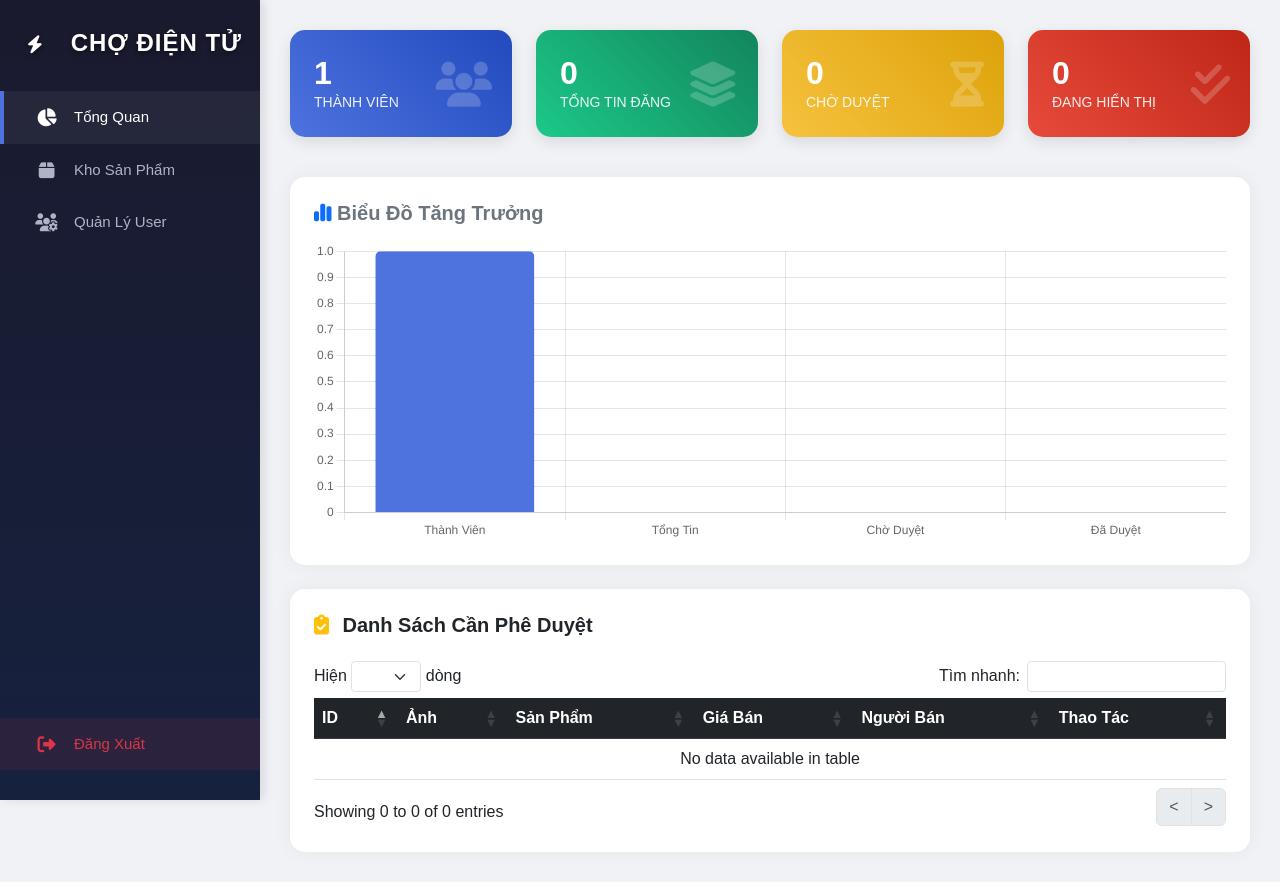
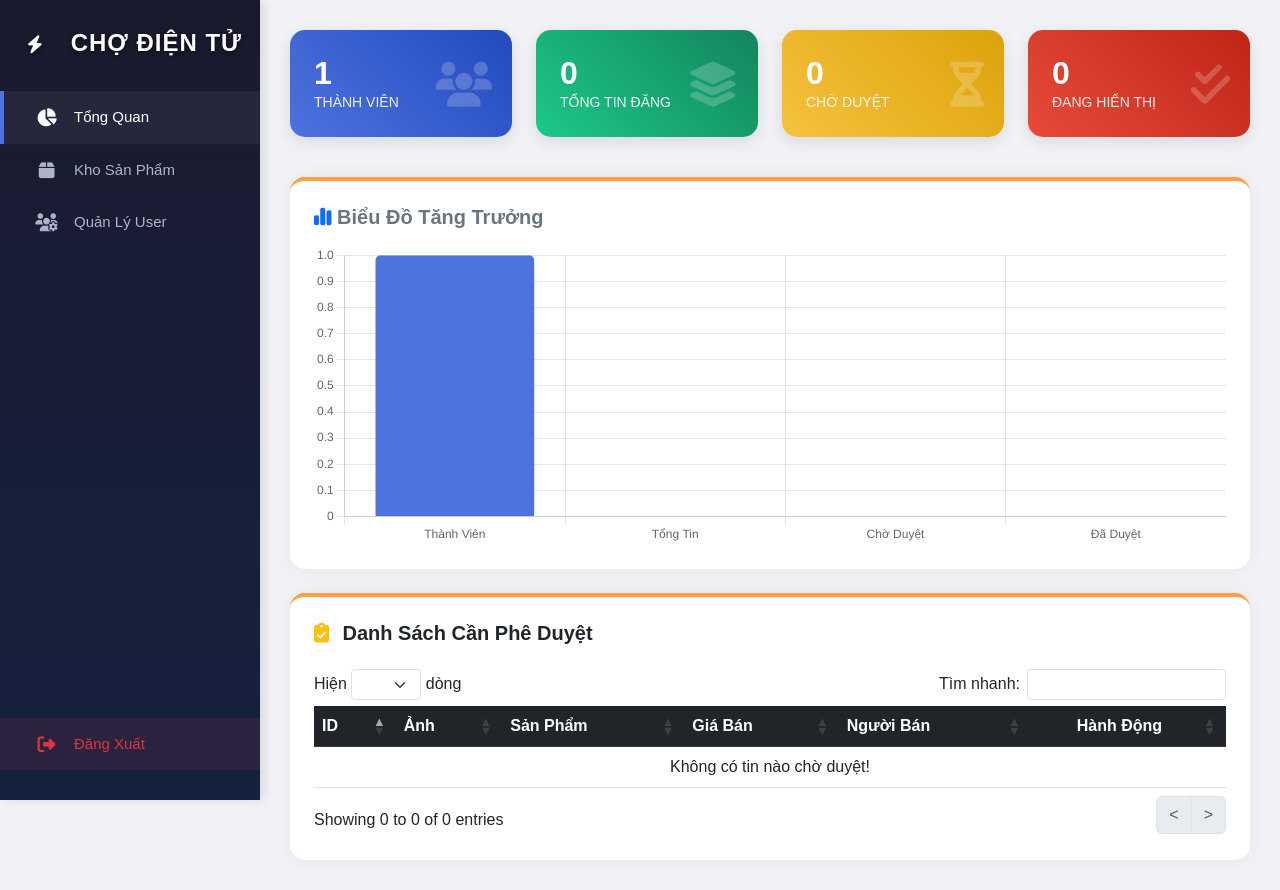
Before and after one commit to ThucTapChuyenNganh2025/DoAn_ThucTapChuyenNganh, a PHP site: page /admin/admin_duyettin.php in a window 1280 px wide. Run offline with PHP 8.4, Linux system fonts and the light colour scheme; the visitor is signed in with stand-in values (Sample User, id 1); data that the repository does not hold is empty; some libraries are stand-ins or nearby versions.

Commit message:
Luu tam file admin_duyettin truoc khi pull

```diff
--- a/admin/admin_duyettin.php
+++ b/admin/admin_duyettin.php
@@ -10,7 +10,7 @@ if (!isset($_SESSION['admin_id'])) {
 <head>
     <meta charset="UTF-8">
     <meta name="viewport" content="width=device-width, initial-scale=1.0">
-    <title>Admin Dashboard - Trang Chủ</title>
+    <title>Admin Dashboard - Duyệt Tin</title>
 
     <link href="https://cdn.jsdelivr.net/npm/bootstrap@5.3.0/dist/css/bootstrap.min.css" rel="stylesheet">
     <link rel="stylesheet" href="https://cdnjs.cloudflare.com/ajax/libs/font-awesome/6.4.0/css/all.min.css">
@@ -21,7 +21,7 @@ if (!isset($_SESSION['admin_id'])) {
     <style>
         body { background-color: #f0f2f5; font-family: 'Nunito', sans-serif; overflow-x: hidden; }
 
-        /* --- SIDEBAR CHUẨN (Đồng bộ) --- */
+        /* Sidebar Pro */
         .sidebar {
             height: 100vh; width: 260px; position: fixed; top: 0; left: 0;
             background: linear-gradient(180deg, #1a1a2e 0%, #16213e 100%);
@@ -36,18 +36,16 @@ if (!isset($_SESSION['admin_id'])) {
             border-left: 4px solid transparent;
         }
 
-        /* Cố định chiều rộng icon để thẳng hàng */
         .sidebar i { width: 35px; min-width: 35px; text-align: center; margin-right: 10px; font-size: 18px; }
 
         .sidebar a:hover, .sidebar a.active {
             background-color: rgba(255,255,255,0.05); color: #fff; border-left: 4px solid #4e73df;
         }
 
-        /* LOGO THƯƠNG HIỆU CHUẨN */
         .sidebar .brand {
             text-align: center; font-size: 24px; font-weight: 900; margin-bottom: 30px;
             color: #ffffff !important; text-transform: uppercase; letter-spacing: 1px;
-            text-shadow: 0px 2px 4px rgba(0,0,0,0.5); /* Bóng đổ chữ */
+            text-shadow: 0px 2px 4px rgba(0,0,0,0.5);
         }
 
         .logout-btn {
@@ -75,7 +73,11 @@ if (!isset($_SESSION['admin_id'])) {
         .bg-gradient-3 { background: linear-gradient(45deg, #f6c23e, #dda20a); color: #fff; }
         .bg-gradient-4 { background: linear-gradient(45deg, #e74a3b, #be2617); }
 
-        .card-custom { background: white; border: none; border-radius: 15px; box-shadow: 0 0 20px rgba(0,0,0,0.05); overflow: hidden; }
+        .card-custom {
+            background: white; border: none; border-radius: 15px;
+            box-shadow: 0 0 20px rgba(0,0,0,0.05); overflow: hidden;
+            border-top: 4px solid #ff9f43; /* Màu cam cho trang duyệt tin */
+        }
 
         @media (max-width: 768px) {
             .sidebar { left: -260px; }
@@ -187,7 +189,7 @@ if (!isset($_SESSION['admin_id'])) {
                         <th>Sản Phẩm</th>
                         <th>Giá Bán</th>
                         <th>Người Bán</th>
-                        <th>Thao Tác</th>
+                        <th class="text-center">Hành Động</th>
                     </tr>
                 </thead>
                 <tbody>
@@ -208,9 +210,16 @@ if (!isset($_SESSION['admin_id'])) {
                             echo "<td class='fw-bold text-primary'>" . $row["title"] . "</td>";
                             echo "<td class='text-danger fw-bold'>" . number_format($row["price"]) . " đ</td>";
                             echo "<td><div class='d-flex align-items-center'><div class='rounded-circle bg-light d-flex justify-content-center align-items-center me-2' style='width:30px;height:30px;font-weight:bold'>" . substr($row['seller_name'],0,1) . "</div>" . $row["seller_name"] . "</div></td>";
-                            echo "<td>
-                                    <button onclick=\"confirmAction('approve', " . $row['id'] . ")\" class='btn btn-sm btn-success shadow-sm px-3 rounded-pill me-1'><i class='fa-solid fa-check'></i> Duyệt</button>
-                                    <button onclick=\"confirmAction('reject', " . $row['id'] . ")\" class='btn btn-sm btn-danger shadow-sm px-3 rounded-pill'><i class='fa-solid fa-xmark'></i> Xóa</button>
+
+                            // --- CẬP NHẬT NÚT BẤM DUYỆT & TỪ CHỐI TẠI ĐÂY ---
+                            echo "<td class='text-center'>
+                                    <button onclick=\"confirmAction('approve', " . $row['id'] . ")\" class='btn btn-sm btn-success shadow-sm px-3 rounded-pill me-2'>
+                                        <i class='fa-solid fa-check me-1'></i> Duyệt
+                                    </button>
+
+                                    <button onclick=\"confirmAction('reject', " . $row['id'] . ")\" class='btn btn-sm btn-danger shadow-sm px-3 rounded-pill'>
+                                        <i class='fa-solid fa-xmark me-1'></i> Từ chối
+                                    </button>
                                   </td>";
                             echo "</tr>";
                         }
@@ -235,7 +244,7 @@ if (!isset($_SESSION['admin_id'])) {
 
     $(document).ready(function () {
         $('#dataTable').DataTable({
-            language: { search: "Tìm nhanh:", lengthMenu: "Hiện _MENU_ dòng", info: "Trang _PAGE_ / _PAGES_", paginate: { first: "First", last: "Last", next: ">", previous: "<" } },
+            language: { search: "Tìm nhanh:", lengthMenu: "Hiện _MENU_ dòng", info: "Trang _PAGE_ / _PAGES_", paginate: { first: "First", last: "Last", next: ">", previous: "<" }, zeroRecords: "Không có tin nào chờ duyệt!" },
             pageLength: 5
         });
     });
@@ -255,15 +264,25 @@ if (!isset($_SESSION['admin_id'])) {
         options: { responsive: true, maintainAspectRatio: false, plugins: { legend: { display: false } } }
     });
 
+    // HÀM XỬ LÝ SỰ KIỆN NÚT BẤM (SWEETALERT2)
     function confirmAction(action, id) {
+        let titleText = action === 'approve' ? 'Duyệt tin đăng này?' : 'Từ chối tin đăng này?';
+        let btnText = action === 'approve' ? 'Duyệt ngay' : 'Từ chối';
+        let btnColor = action === 'approve' ? '#28a745' : '#d33';
+        let iconType = action === 'approve' ? 'question' : 'warning';
+
         Swal.fire({
-            title: action === 'approve' ? 'Duyệt tin này?' : 'Xóa tin này?',
-            icon: action === 'approve' ? 'question' : 'warning',
+            title: titleText,
+            text: "Trạng thái sản phẩm sẽ được cập nhật!",
+            icon: iconType,
             showCancelButton: true,
-            confirmButtonColor: action === 'approve' ? '#28a745' : '#d33',
-            confirmButtonText: 'Đồng ý!'
+            confirmButtonColor: btnColor,
+            cancelButtonColor: '#3085d6',
+            confirmButtonText: btnText,
+            cancelButtonText: 'Hủy'
         }).then((result) => {
             if (result.isConfirmed) {
+                // Chuyển hướng sang API xử lý
                 window.location.href = `../api/xuly_duyet.php?id=${id}&action=${action}`;
             }
         })
```
